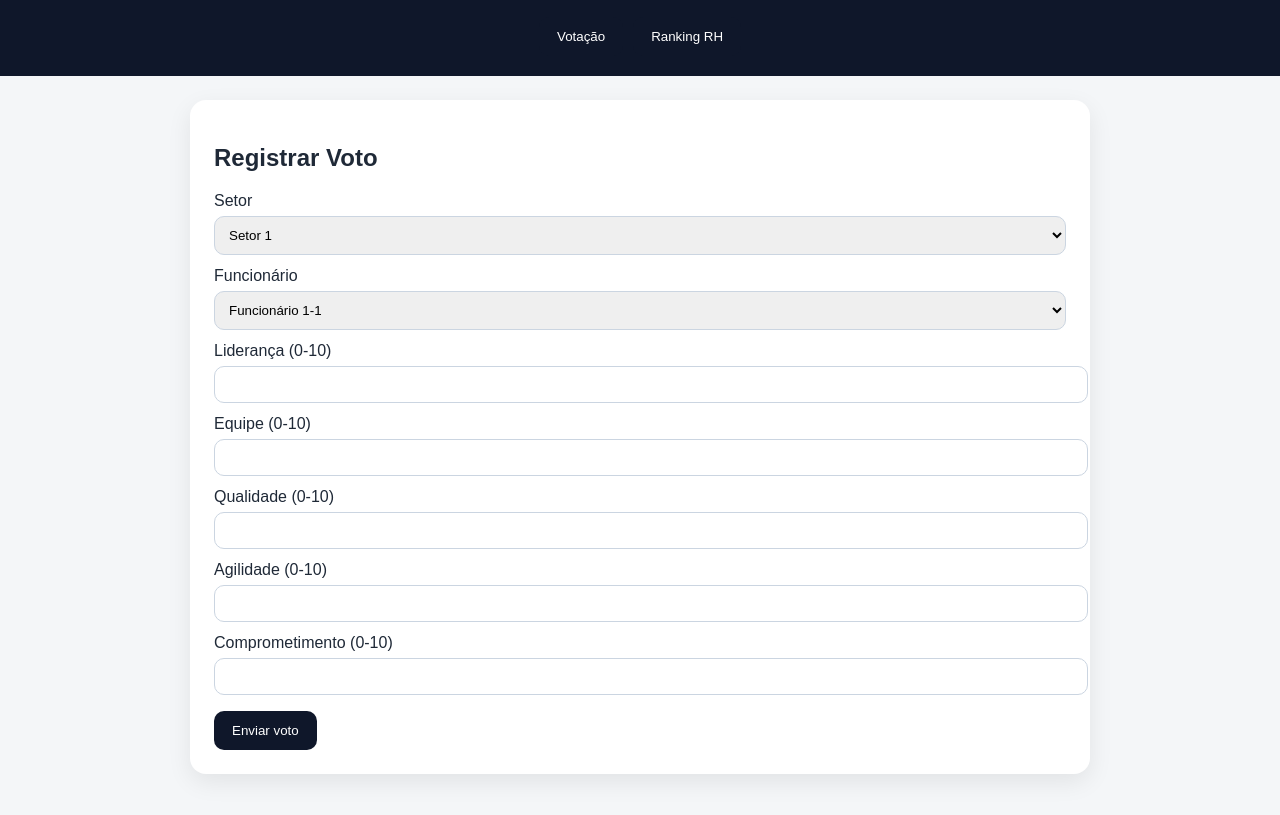
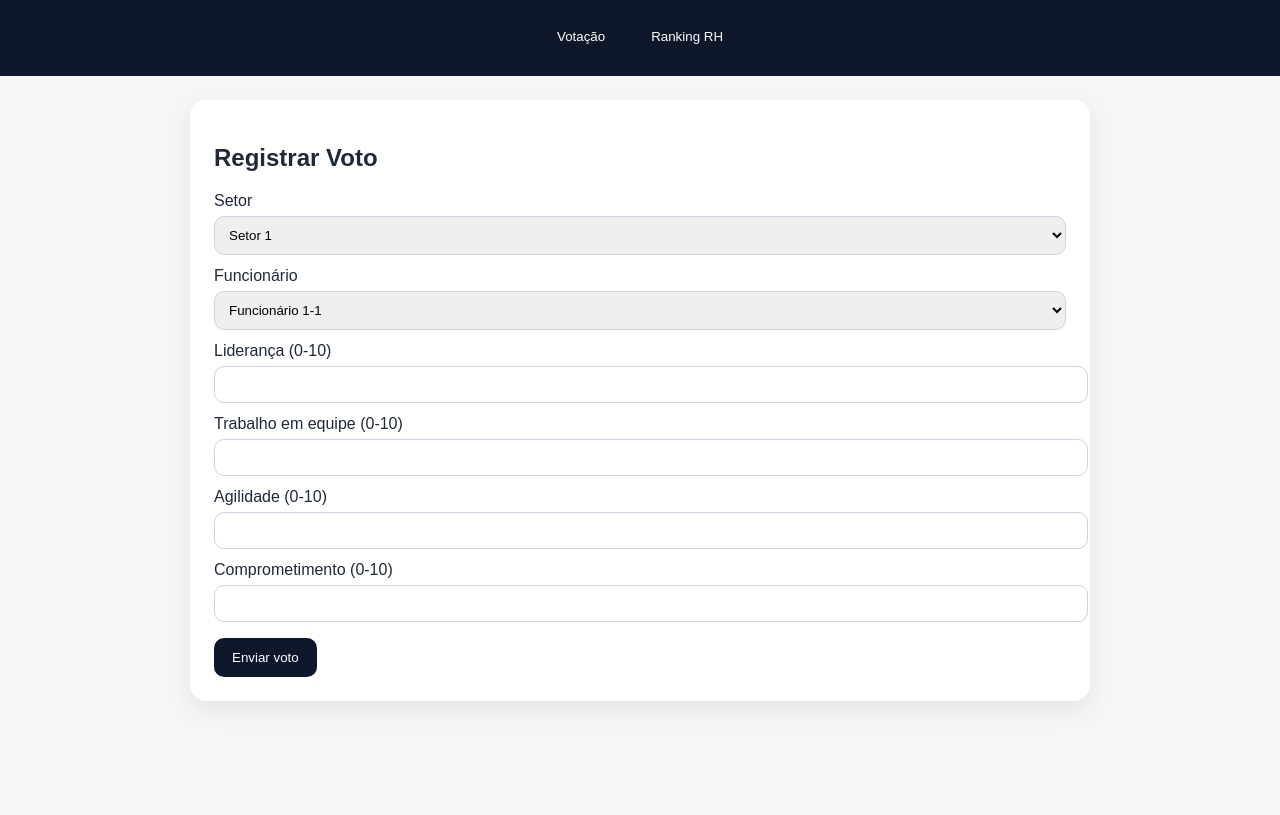
Before and after one commit to Hudcore/RankingLNG, a plain HTML site: page index.html in a window 1280 px wide. Shown: the part 99-914 px from the top of the page. After the commit the page ends 844 px from the top, so only its background shows below. Drawn offline with Linux system fonts and the light colour scheme.

Commit message:
Update index.html

```diff
--- a/index.html
+++ b/index.html
@@ -3,7 +3,7 @@
 <head>
 <meta charset="UTF-8">
 <meta name="viewport" content="width=device-width, initial-scale=1.0">
-<title>Premiação Corporativa</title>
+<title>Capacete de Ouro - LNG</title>
 <style>
 body{font-family:Arial,sans-serif;background:#f4f6f8;margin:0;color:#1f2937}header{background:#0f172a;color:#fff;padding:20px;text-align:center}.wrap{max-width:900px;margin:auto;padding:24px}.card{background:#fff;border-radius:16px;padding:24px;box-shadow:0 8px 24px rgba(0,0,0,.08);margin-bottom:20px}label{display:block;margin:12px 0 6px}select,input{width:100%;padding:10px;border:1px solid #cbd5e1;border-radius:10px}button{background:#0f172a;color:#fff;border:0;padding:12px 18px;border-radius:10px;cursor:pointer;margin-top:16px}table{width:100%;border-collapse:collapse}th,td{padding:10px;border-bottom:1px solid #e5e7eb;text-align:left}.hidden{display:none}.topnav{display:flex;gap:10px;justify-content:center;margin-top:10px}.small{font-size:12px;color:#64748b}
 </style>
@@ -16,8 +16,7 @@ body{font-family:Arial,sans-serif;background:#f4f6f8;margin:0;color:#1f2937}head
 <label>Setor</label><select id='setor'></select>
 <label>Funcionário</label><select id='nome'></select>
 <label>Liderança (0-10)</label><input type='number' min='0' max='10' id='n1'>
-<label>Equipe (0-10)</label><input type='number' min='0' max='10' id='n2'>
-<label>Qualidade (0-10)</label><input type='number' min='0' max='10' id='n3'>
+<label>Trabalho em equipe (0-10)</label><input type='number' min='0' max='10' id='n2'>
 <label>Agilidade (0-10)</label><input type='number' min='0' max='10' id='n4'>
 <label>Comprometimento (0-10)</label><input type='number' min='0' max='10' id='n5'>
 <button onclick='enviar()'>Enviar voto</button>
```
